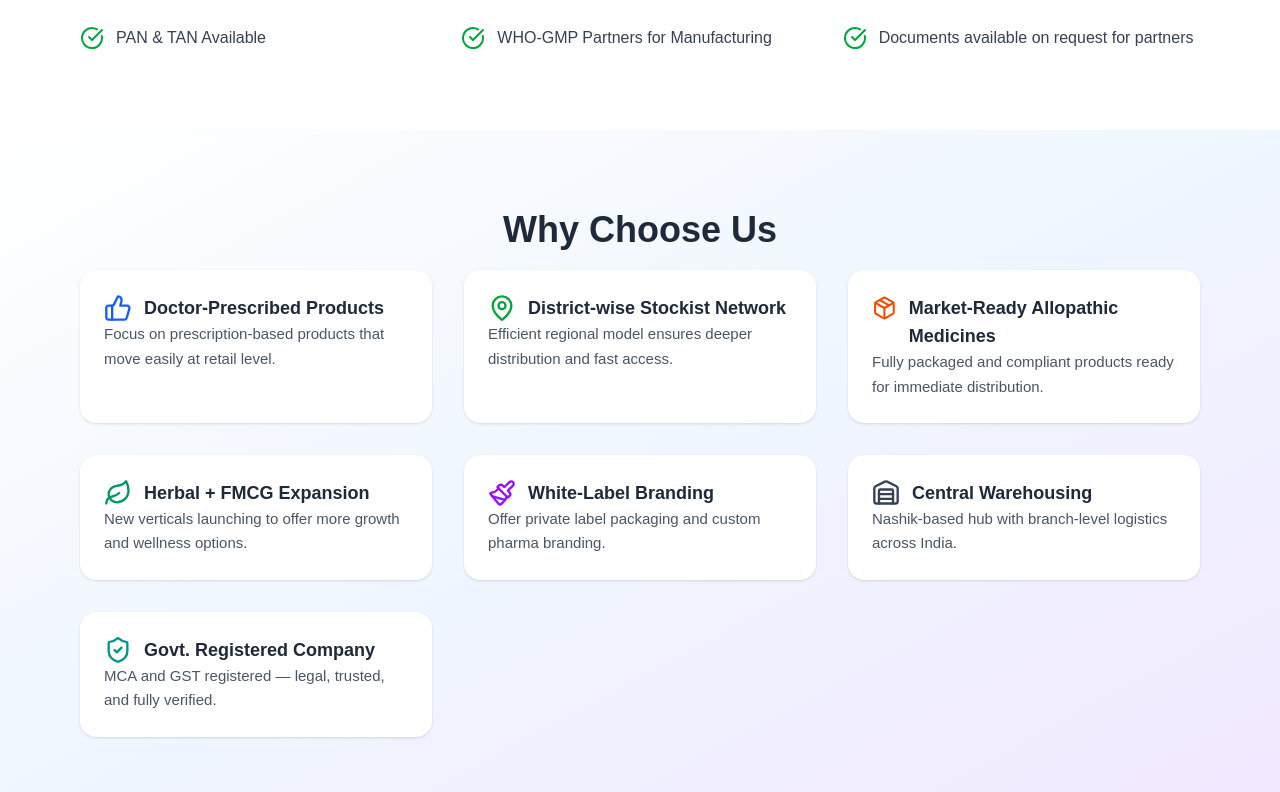
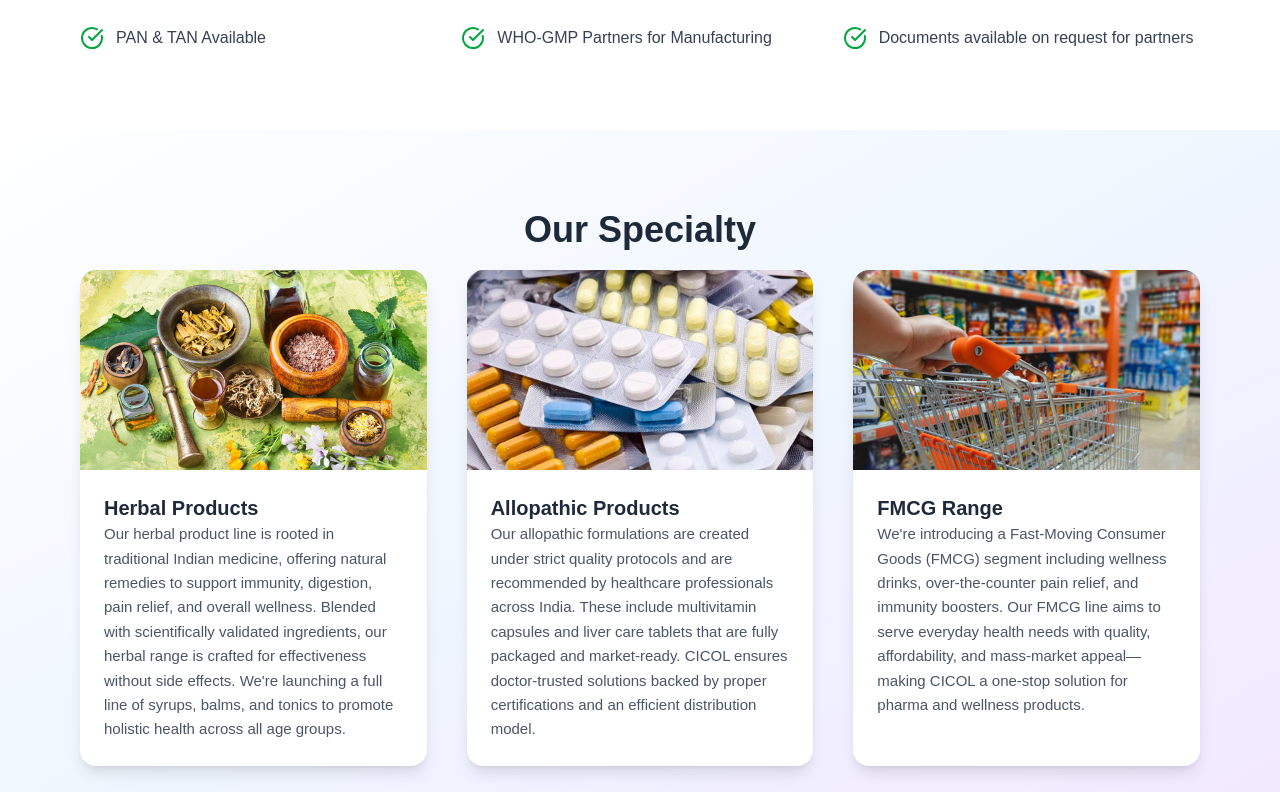
Before and after one commit to aayush-916/cicol, a React (Vite) app: page / in a window 1280 px wide. Shown: the part 2188-2980 px from the top of the page. Built offline with nearby package versions, Linux system fonts and the light colour scheme.

Commit message:
first commit

```diff
--- a/src/Home.jsx
+++ b/src/Home.jsx
@@ -4,6 +4,7 @@ import CertificationsSection from './componets/CertificationsSection'
 import Hero from './componets/Hero'
 import HighlightsSection from './componets/HighlightsSection'
 import InquiryFormSection from './componets/InquiryFormSection'
+import OurSpecialtySection from './componets/OurSpecialtySection'
 import PartnerWithUsSection from './componets/PartnerWithUsSection'
 import ProductsSection from './componets/ProductsSection'
 import WhyChooseUsSection from './componets/WhyChooseUsSection'
@@ -14,7 +15,9 @@ function Home() {
       <HighlightsSection/>
       <AboutSection/>
       <ProductsSection/>
+
       <CertificationsSection/>
+      <OurSpecialtySection/>
       <WhyChooseUsSection/>
       <PartnerWithUsSection/>
       <InquiryFormSection/>
--- /dev/null
+++ b/src/componets/OurSpecialtySection.jsx
@@ -0,0 +1,71 @@
+import { motion } from "framer-motion";
+
+const specialties = [
+  {
+    title: "Herbal Products",
+    description:
+      "Our herbal product line is rooted in traditional Indian medicine, offering natural remedies to support immunity, digestion, pain relief, and overall wellness. Blended with scientifically validated ingredients, our herbal range is crafted for effectiveness without side effects. We're launching a full line of syrups, balms, and tonics to promote holistic health across all age groups.",
+    image: "/ayurveda2.jpg", // Add your herbal image path
+  },
+  {
+    title: "Allopathic Products",
+    description:
+      "Our allopathic formulations are created under strict quality protocols and are recommended by healthcare professionals across India. These include multivitamin capsules and liver care tablets that are fully packaged and market-ready. CICOL ensures doctor-trusted solutions backed by proper certifications and an efficient distribution model.",
+    image: "/Allopathic.jpeg", // Add your allopathic image path
+  },
+  {
+    title: "FMCG Range",
+    description:
+      "We're introducing a Fast-Moving Consumer Goods (FMCG) segment including wellness drinks, over-the-counter pain relief, and immunity boosters. Our FMCG line aims to serve everyday health needs with quality, affordability, and mass-market appeal—making CICOL a one-stop solution for pharma and wellness products.",
+    image: "/fmcg.jpg", // Add your FMCG image path
+  },
+];
+
+const OurSpecialtySection = () => {
+  return (
+    <section className="bg-gradient-to-br from-white via-blue-50 to-purple-100 py-20 px-4 sm:px-10 lg:px-20">
+      <div className="max-w-7xl mx-auto text-center space-y-14">
+        <motion.h2
+          initial={{ opacity: 0, y: -20 }}
+          whileInView={{ opacity: 1, y: 0 }}
+          viewport={{ once: true }}
+          transition={{ duration: 0.6 }}
+          className="text-3xl md:text-4xl font-bold text-gray-800 mb20"
+        >
+          Our Specialty
+        </motion.h2>
+
+        <div className="grid md:grid-cols-2 lg:grid-cols-3 gap-10 text-left">
+          {specialties.map((item, index) => (
+            <motion.div
+              key={index}
+              initial={{ opacity: 0, y: 30 }}
+              whileInView={{ opacity: 1, y: 0 }}
+              viewport={{ once: true }}
+              transition={{ delay: index * 0.1, duration: 0.5 }}
+              className="bg-white rounded-2xl shadow-lg overflow-hidden hover:shadow-xl transition"
+            >
+              <div className="w-full h-[200px] bg-gray-200">
+                <img
+                  src={item.image}
+                  alt={item.title}
+                  className="w-full h-full object-cover"
+                />
+              </div>
+              <div className="p-6 space-y-3">
+                <h3 className="text-xl font-semibold text-gray-800">
+                  {item.title}
+                </h3>
+                <p className="text-gray-600 text-[15px] leading-relaxed">
+                  {item.description}
+                </p>
+              </div>
+            </motion.div>
+          ))}
+        </div>
+      </div>
+    </section>
+  );
+};
+
+export default OurSpecialtySection;
```
Also changed, not shown: public/Allopathic.jpeg (added), public/fmcg.jpg (added).
